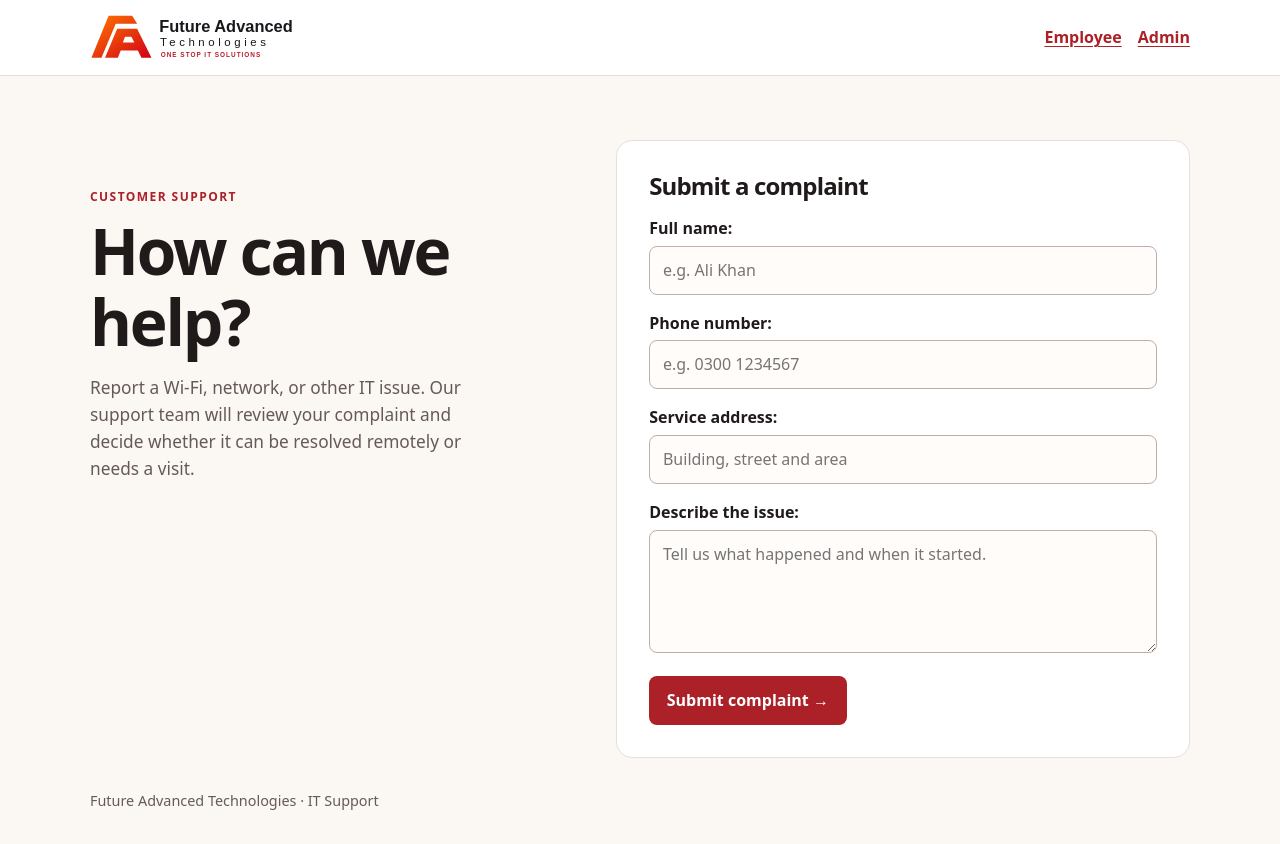
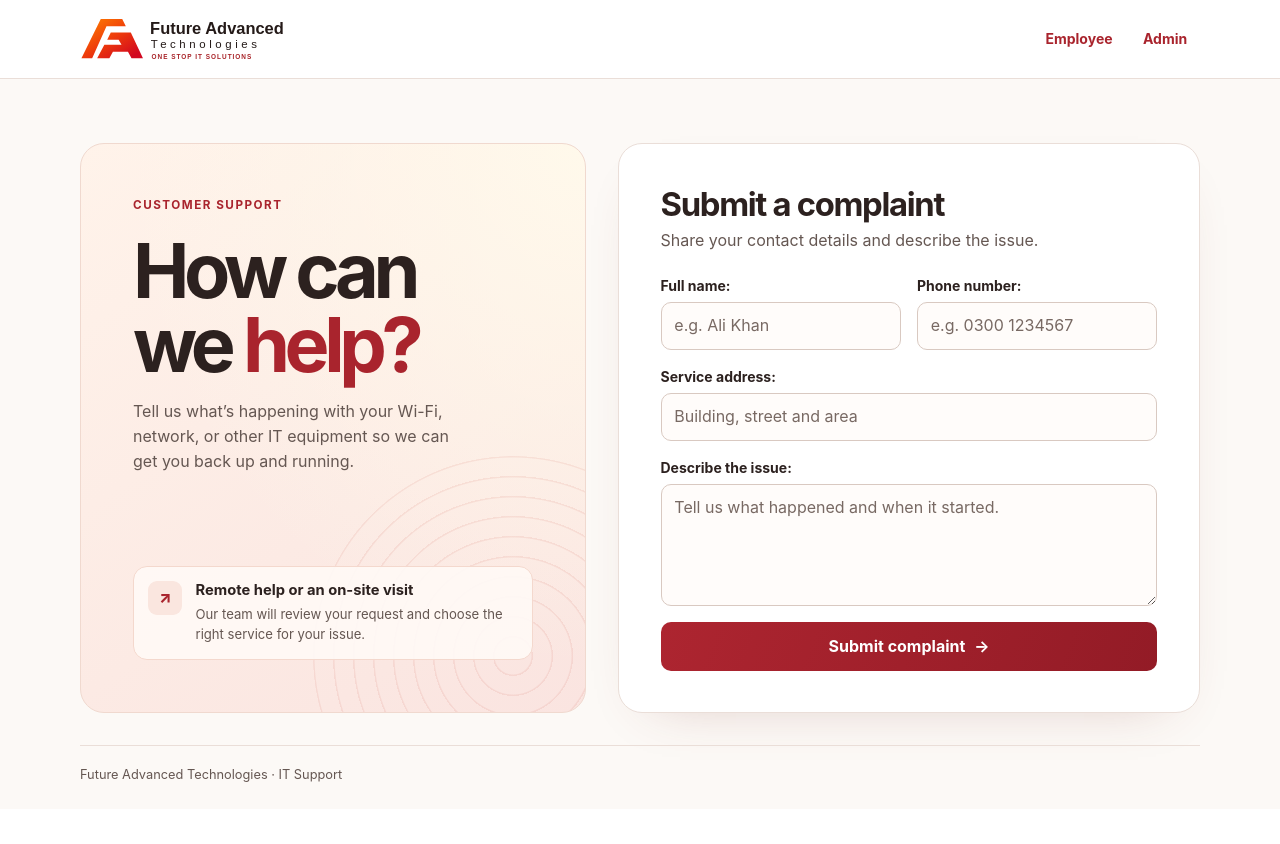
Before and after one commit to Arshadqais/order-managment-app, a Django app: page / in a window 1280 px wide. After the commit the page ends 782 px from the top, so only its background shows below. Run offline with Django 5.2, Linux system fonts and the light colour scheme.

Commit message:
Refresh support desk with light brand styling

```diff
--- a/support/static/support/app.css
+++ b/support/static/support/app.css
@@ -1,54 +1,107 @@
 :root {
   color-scheme: light;
-  --ink: #201b1a;
-  --muted: #665a55;
-  --brand: #ac2028;
-  --edge: #e7dfdb;
-  --paper: #fbf7f3;
-  font: 16px/1.55 system-ui, sans-serif;
+  --ink: #2c211f;
+  --muted: #655752;
+  --brand: #a9242d;
+  --edge: #eaded8;
+  --paper: #fcf9f6;
+  --white: #fff;
+  --tint: #fff0e9;
+  --shadow: 0 20px 54px -35px #7e362e4d;
+  font: 16px/1.55 "Inter", system-ui, sans-serif;
 }
 * { box-sizing: border-box; }
-body { margin: 0; background: var(--paper); color: var(--ink); }
+body { min-height: 100vh; margin: 0; display: flex; flex-direction: column; background: var(--paper); color: var(--ink); }
 a { color: var(--brand); text-underline-offset: .2em; }
-.wrap { width: min(1100px, calc(100% - 2rem)); margin-inline: auto; }
-.top { background: #fff; border-bottom: 1px solid var(--edge); }
+a:hover { text-decoration-thickness: 2px; }
+.wrap { width: min(1120px, calc(100% - 3rem)); margin-inline: auto; }
+.top { background: var(--white); border-bottom: 1px solid var(--edge); }
 .bar, nav, .heading, .ticket, .pagination { display: flex; align-items: center; gap: 1rem; flex-wrap: wrap; }
 .bar, .heading, .ticket { justify-content: space-between; }
-.bar { padding-block: .65rem; }
-.logo { width: min(240px, 61vw); display: block; }
-nav a, .quiet { font-weight: 650; }
+.bar { padding-block: .75rem; }
+.logo { width: clamp(167px, 24vw, 244px); display: block; }
+nav a, .quiet { font-weight: 650; font-size: .875rem; }
+.bar nav { gap: .3rem; }
+.bar nav a, .quiet { text-decoration: none; padding: .55rem .8rem; border-radius: 8px; }
+.bar nav a:hover, .quiet:hover { background: var(--tint); }
 nav form { margin: 0; }
-main { padding-top: clamp(1.5rem, 5vw, 4rem); }
-footer { color: var(--muted); font-size: .9rem; padding-block: 2rem; }
-.intake, .detail { display: grid; grid-template-columns: 1fr 1.2fr; gap: clamp(1rem, 4vw, 3rem); }
-.intro { padding-block: clamp(.5rem, 5vw, 3rem); }
-.intro p:not(.eyebrow) { color: var(--muted); max-width: 38ch; font-size: 1.08rem; }
-h1, h2 { line-height: 1.12; margin: 0 0 .7rem; letter-spacing: -.035em; }
-h1 { font-size: clamp(2rem, 6vw, 4rem); }
+main { flex: 1; padding-block: clamp(1.5rem, 5vw, 4.5rem) 2rem; }
+footer { color: var(--muted); font-size: .8rem; padding-block: 1.2rem 1.5rem; border-top: 1px solid var(--edge); }
+.intake, .detail { display: grid; grid-template-columns: minmax(0, .93fr) minmax(0, 1.07fr); gap: clamp(1rem, 2.7vw, 2rem); }
+.intro {
+  position: relative;
+  isolation: isolate;
+  overflow: hidden;
+  display: flex;
+  flex-direction: column;
+  justify-content: space-between;
+  gap: 3rem;
+  min-width: 0;
+  border: 1px solid #f0d9cf;
+  border-radius: 24px;
+  padding: clamp(1.4rem, 4.4vw, 3.25rem);
+  background: radial-gradient(ellipse at top right, #fff9eb, transparent 65%), linear-gradient(145deg, #fff3ea, #fae4e0);
+}
+.intro::before {
+  content: "";
+  position: absolute;
+  z-index: -1;
+  inset: auto -8rem -9rem auto;
+  width: 25rem;
+  aspect-ratio: 1;
+  border-radius: 50%;
+  background: repeating-radial-gradient(circle, transparent 0 18px, #c7433420 19px 20px);
+  opacity: .75;
+}
+.intro-copy > p:last-child { color: var(--muted); max-width: 34ch; font-size: 1rem; margin-bottom: 0; }
+h1, h2 { line-height: 1.1; margin: 0 0 .7rem; letter-spacing: -.04em; }
+h1 { font-size: clamp(2rem, 5vw, 3.5rem); }
+.intro h1 { font-size: clamp(2.75rem, 5.9vw, 5.25rem); line-height: .99; letter-spacing: -.071em; }
+.intro h1 em { color: var(--brand); font-style: normal; }
 h2 { font-size: 1.5rem; }
-.eyebrow { color: var(--brand); font-weight: 750; font-size: .75rem; letter-spacing: .12em; margin: 0 0 .5rem; }
-.panel, .ticket { background: #fff; border: 1px solid var(--edge); border-radius: 16px; padding: clamp(1rem, 4vw, 2rem); }
+.eyebrow { color: var(--brand); font-weight: 750; font-size: .73rem; letter-spacing: .13em; margin: 0 0 .65rem; text-transform: uppercase; }
+.intro .eyebrow { margin-bottom: 1.2rem; }
+.support-note { display: flex; align-items: flex-start; gap: .85rem; background: #fffaf7e8; border: 1px solid #f4d8cd; border-radius: 14px; padding: .9rem; }
+.support-note strong { display: block; line-height: 1.3; font-size: .92rem; }
+.support-note p { margin: .25rem 0 0; font-size: .82rem; color: var(--muted); }
+.note-symbol { display: grid; place-items: center; width: 2.1rem; height: 2.1rem; flex: none; border-radius: 9px; background: #fae6df; color: var(--brand); font-weight: 800; }
+.panel, .ticket { background: var(--white); border: 1px solid var(--edge); border-radius: 16px; padding: clamp(1rem, 3.5vw, 2rem); box-shadow: var(--shadow); }
+.complaint-panel { border-radius: 24px; padding: clamp(1.25rem, 4vw, 2.6rem); }
+.complaint-panel h2 { font-size: clamp(1.55rem, 3vw, 2.05rem); margin-bottom: .35rem; }
+.form-intro { color: var(--muted); margin: 0 0 1.4rem; }
+.complaint-form { display: grid; grid-template-columns: repeat(2, minmax(0, 1fr)); gap: 1rem; }
+.field-address, .field-description, .complaint-form > button, .complaint-form > .errorlist { grid-column: 1 / -1; }
 .narrow { max-width: 480px; margin-inline: auto; }
-label { display: block; font-weight: 650; margin-bottom: .3rem; }
+label { display: block; font-weight: 650; font-size: .875rem; margin-bottom: .35rem; }
 input:not([type=hidden]), select, textarea {
-  width: 100%; padding: .7rem .8rem; border: 1px solid #bcb0a9; border-radius: 8px;
+  display: block;
+  width: 100%; min-width: 0; min-height: 44px; padding: .65rem .8rem;
+  border: 1px solid #d9c9c1; border-radius: 10px;
   background: #fffcfa; color: var(--ink); font: inherit;
 }
+input::placeholder, textarea::placeholder { color: #786963; opacity: 1; }
 textarea { resize: vertical; }
-button { background: var(--brand); color: white; border: 0; border-radius: 8px; padding: .75rem 1.1rem; font: inherit; font-weight: 700; cursor: pointer; }
-button:hover { background: #881a21; }
-.quiet { background: transparent; color: var(--brand); padding: .4rem; }
-.quiet:hover { background: var(--paper); }
-:focus-visible { outline: 3px solid #ac2028; outline-offset: 3px; }
-.notice { background: #e9f6ee; border: 1px solid #a9d2b6; padding: .8rem 1rem; border-radius: 8px; }
+button {
+  background: linear-gradient(110deg, #ad2530, #931b26);
+  color: white; border: 0; border-radius: 10px; padding: .75rem 1.1rem; min-height: 44px;
+  font: inherit; font-weight: 700; cursor: pointer;
+}
+button:hover { background: #811920; }
+.complaint-form button { display: flex; justify-content: center; align-items: center; gap: .55rem; }
+.quiet { background: transparent; color: var(--brand); }
+:focus-visible { outline: 2px solid var(--brand); outline-offset: 3px; }
+.notice { margin: 0 0 1rem; background: #edf7f0; border: 1px solid #acd3b8; padding: .8rem 1rem; border-radius: 10px; }
 .error, .errorlist { color: #941b23; }
+.errorlist { margin: .45rem 0 0; padding-left: 1.2rem; font-size: .85rem; }
+[aria-invalid="true"] { border-color: var(--brand) !important; }
 .notice.error { background: #fff1ed; border-color: #e0aca2; }
-.tabs { margin-block: 1rem; }
-.tabs a { padding: .4rem .65rem; }
-.tabs [aria-current] { background: #f3e2dc; border-radius: 8px; }
-.ticket { margin-block: .7rem; overflow-wrap: anywhere; }
+.tabs { margin-block: 1rem 1.25rem; gap: .4rem; }
+.tabs a { padding: .5rem .85rem; border-radius: 9px; text-decoration: none; }
+.tabs a:hover, .tabs [aria-current] { background: var(--tint); }
+.ticket { margin-block: .75rem; overflow-wrap: anywhere; gap: .65rem; }
+.ticket h2 { font-size: 1.2rem; }
 .ticket p:last-child { margin-bottom: 0; }
-.badge { background: #f8ebe4; color: #802a25; border-radius: 999px; padding: .3rem .8rem; font-size: .85rem; font-weight: 700; }
+.badge { background: var(--tint); color: #802a25; border-radius: 999px; padding: .3rem .8rem; font-size: .82rem; font-weight: 700; }
 .filters { display: grid; grid-template-columns: 2fr 1fr 1fr auto; gap: .75rem; align-items: end; }
 .filters p { margin: 0; }
 .pagination { margin-top: 1rem; }
@@ -56,8 +109,16 @@ button:hover { background: #881a21; }
 dt { font-weight: 700; }
 dd { margin: 0 0 .8rem; }
 .preserve { white-space: pre-wrap; }
-@media (max-width: 700px) {
+@media (max-width: 740px) {
+  .wrap { width: calc(100% - 2rem); }
   .intake, .detail { grid-template-columns: 1fr; }
+  .intro { gap: 1.25rem; }
+  .desktop-break { display: none; }
   .filters { grid-template-columns: 1fr 1fr; }
-  .bar { gap: .35rem; }
+  .bar { gap: .3rem; }
 }
+@media (max-width: 440px) {
+  .complaint-form, .filters { grid-template-columns: minmax(0, 1fr); }
+  .bar nav a, .quiet { padding-inline: .45rem; }
+  .intro, .complaint-panel { border-radius: 16px; }
+}
--- a/support/templates/complaint.html
+++ b/support/templates/complaint.html
@@ -3,15 +3,29 @@
 {% block content %}
 <div class="intake">
   <section class="intro">
-    <p class="eyebrow">CUSTOMER SUPPORT</p>
-    <h1>How can we help?</h1>
-    <p>Report a Wi-Fi, network, or other IT issue. Our support team will review your complaint and decide whether it can be resolved remotely or needs a visit.</p>
+    <div class="intro-copy">
+      <p class="eyebrow">Customer support</p>
+      <h1>How can<br class="desktop-break"> we <em>help?</em></h1>
+      <p>Tell us what’s happening with your Wi-Fi, network, or other IT equipment so we can get you back up and running.</p>
+    </div>
+    <div class="support-note">
+      <span class="note-symbol" aria-hidden="true">↗</span>
+      <div><strong>Remote help or an on-site visit</strong><p>Our team will review your request and choose the right service for your issue.</p></div>
+    </div>
   </section>
-  <section class="panel">
-    <h2>Submit a complaint</h2>
-    <form method="post">
+  <section class="panel complaint-panel" aria-labelledby="complaint-title">
+    <h2 id="complaint-title">Submit a complaint</h2>
+    <p class="form-intro">Share your contact details and describe the issue.</p>
+    <form method="post" class="complaint-form">
       {% csrf_token %}
-      {{ form.as_p }}
+      {{ form.non_field_errors }}
+      {% for field in form %}
+        <div class="field field-{{ field.name }}">
+          {{ field.label_tag }}
+          {{ field }}
+          {{ field.errors }}
+        </div>
+      {% endfor %}
       <button type="submit">Submit complaint <span aria-hidden="true">→</span></button>
     </form>
   </section>
```
Also changed, not shown: support/static/support/logo.svg.
